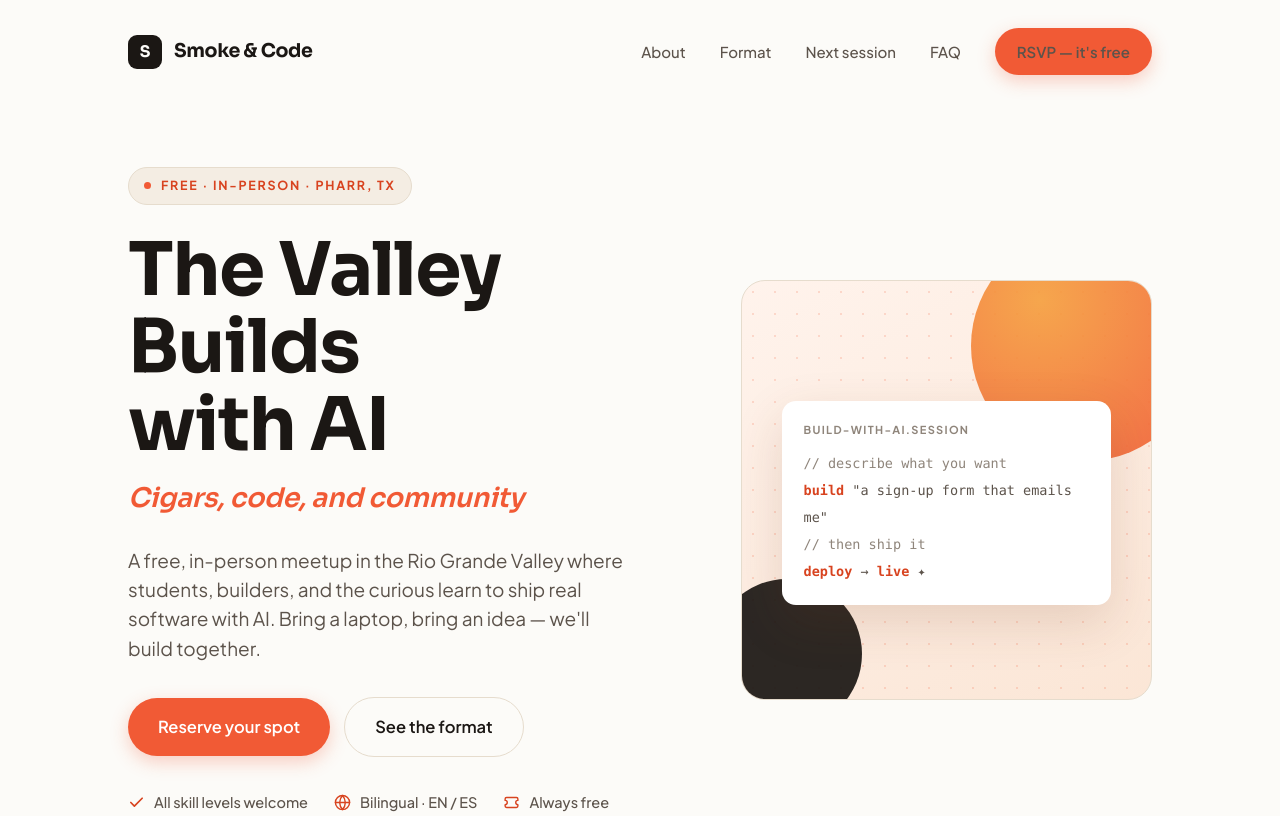
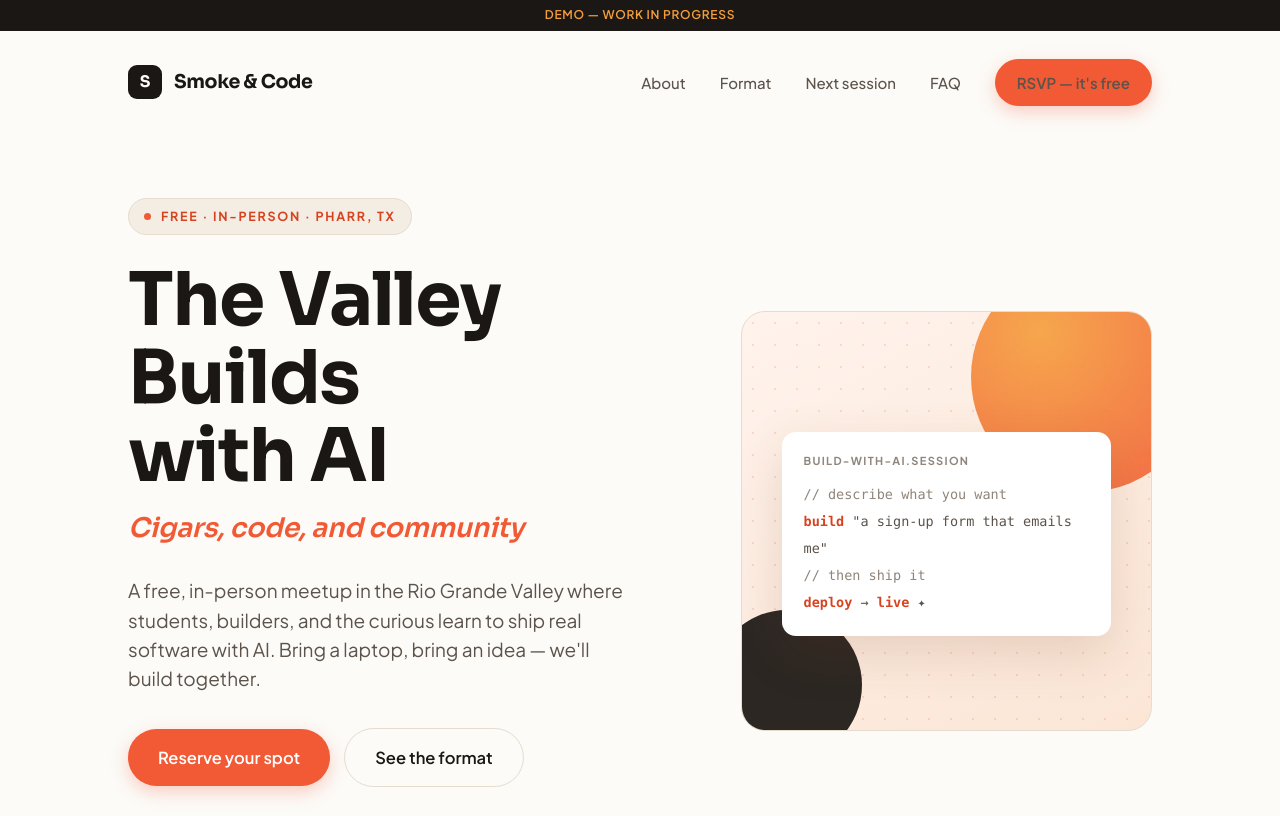
Before and after one commit to cigar-and-code/cigar-and-code, a plain HTML site: page index.html in a window 1280 px wide. Shown: the top 816 px of the page. Drawn offline with Linux system fonts and the light colour scheme.

Commit message:
Add demo/WIP banner at top of page

```diff
--- a/index.html
+++ b/index.html
@@ -20,6 +20,13 @@ body{
   font-family:'Plus Jakarta Sans',system-ui,sans-serif;
   color:var(--ink); background:var(--paper);
   -webkit-font-smoothing:antialiased; line-height:1.55;
+}
+/* ── Demo banner ──────────────────────────── */
+.demo-banner{
+  background:var(--ink); color:var(--amber);
+  text-align:center; padding:6px 16px;
+  font-size:12px; font-weight:600;
+  letter-spacing:0.06em; text-transform:uppercase;
 }
 h1,h2,h3,h4,.display{
   font-family:'Sora',system-ui,sans-serif;
@@ -181,6 +188,9 @@ footer .mark{background:var(--coral);}
 </style>
 </head>
 <body>
+
+<!-- ── Demo Banner ────────────────────────── -->
+<div class="demo-banner">Demo — work in progress</div>
 
 <!-- ============================================================
   COMPONENT: Nav
```
